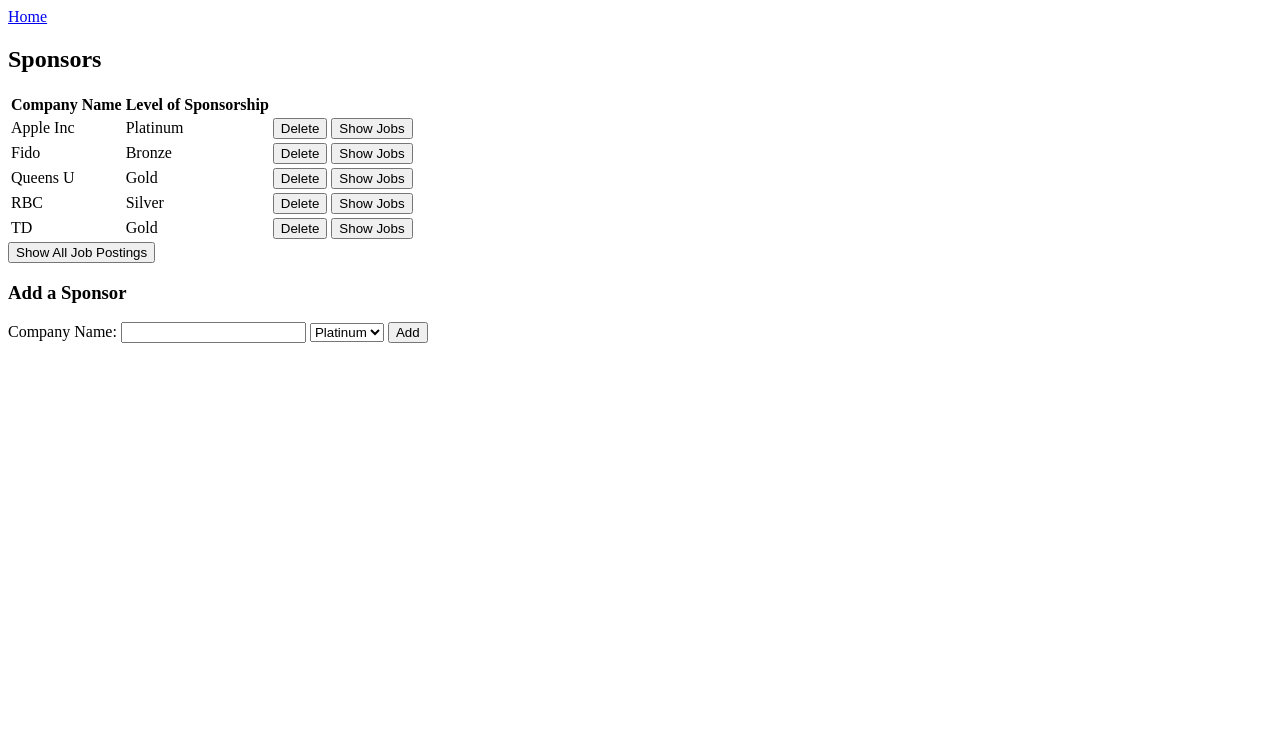
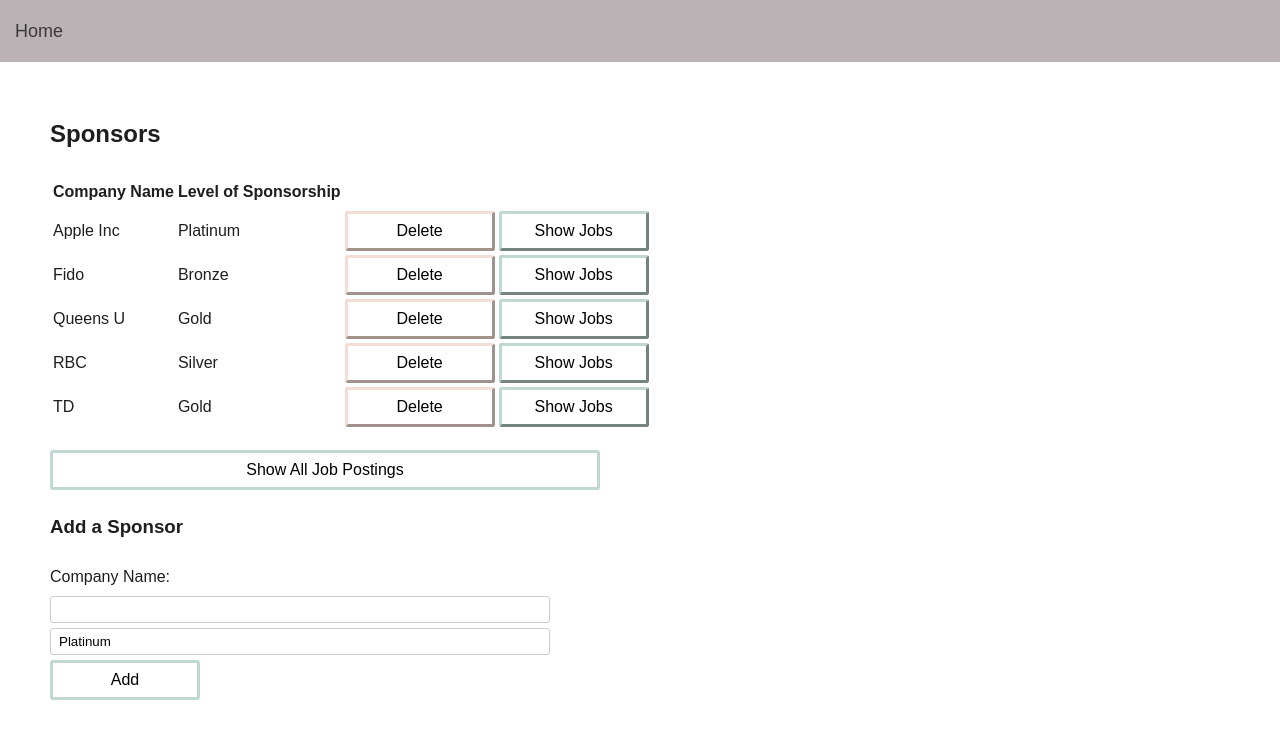
Before and after one commit to stephanykz/database_project, a PHP site: page /sponsors.php in a window 1280 px wide. Shown: the top 739 px of the page. Run offline with PHP 8.4, Linux system fonts and the light colour scheme; data comes from the database, SQL or seed files in the repository.

Commit message:
Styling finished

```diff
--- a/real_project/add_attendee.php
+++ b/real_project/add_attendee.php
@@ -34,7 +34,7 @@
         if ($stmt->execute(array(':attendee_id' => $id, ':attendee_first_name' => $firstname, ':attendee_last_name' => $lastname, ':attendee_type' => $type, ':rate' => $rate, ':email' => $email, ':phone' => $phone))) {
 		    header('Location: '.$_SERVER['REQUEST_URI']);
         } else {
-            echo 'Failed';
+            print_r($stmt->errorInfo());
         }
     } catch (PDOException $e) {
         echo "Error";
--- a/real_project/add_sponsor.php
+++ b/real_project/add_sponsor.php
@@ -26,6 +26,7 @@
     $stmt = $pdo->prepare("Insert into Sponsor_company values(:company_name, :grade, :rate, :email_allowance,:email_sent)");
       if ($stmt->execute(array(':company_name' => $company_name, ':grade' => $grade, ':rate' => $rate, ':email_allowance'=> $email_allowance,':email_sent'=>$email_sent))) {
             echo "Added";
+            header('Location: '.$_SERVER['REQUEST_URI']);
             } else {
             echo 'Failed';
             }
--- a/real_project/committees.php
+++ b/real_project/committees.php
@@ -1,8 +1,8 @@
 <?php
 include("nav.php");
 ?>
+<div class="wrapper">
 <h2>Commitees</h2>
-<ul>
 <?php
 
 echo "<p>Here is the information for all sub-committees!</p>";
@@ -39,7 +39,8 @@
         }
     ?>
   </select>
-  <input type="submit">
+  <input class="btn" type="submit">
 </form>
+      </div>
 </body>
 </html>
--- a/real_project/rooms.php
+++ b/real_project/rooms.php
@@ -1,6 +1,7 @@
 <?php
 include("nav.php");
 ?>
+<div class="wrapper">
 <h2>Hotel Rooms</h2>
 <ul>
 <?php
@@ -13,7 +14,7 @@
     ?>
     <li>
         <form action="<?php echo $_SERVER['PHP_SELF'];?>" method="post">
-            <button name="room_id" value="<?php echo $room[0]; ?>"><?php echo $room[0]; ?></button>
+            <button class="big-btn" name="room_id" value="<?php echo $room[0]; ?>"><?php echo $room[0]; ?></button>
         </form>
     </li>
 
@@ -24,5 +25,6 @@
     }
 ?>
 </ul>
+</div>
 </body>
 </html>
--- a/real_project/sponsors.php
+++ b/real_project/sponsors.php
@@ -1,6 +1,7 @@
 <?php
 include("nav.php");
 ?>
+<div class="wrapper">
 <h2>Sponsors</h2>
 <form action="<?php echo $_SERVER['PHP_SELF'];?>" method="post">
 <table>
@@ -19,8 +20,8 @@
     <tr>
         <td><?php echo $sponsor["company_name"]; ?></td>
 		<td><?php echo $sponsor["grade"]; ?></td>
-		<td><button type="submit" name="delete" value="<?php echo $sponsor["company_name"]; ?>">Delete</td>
-		<td><button type="submit" name="show_jobs" value="<?php echo $sponsor["company_name"]; ?>">Show Jobs</td>
+		<td><button class="delete-btn" type="submit" name="delete" value="<?php echo $sponsor["company_name"]; ?>">Delete</td>
+		<td><button class="btn" type="submit" name="show_jobs" value="<?php echo $sponsor["company_name"]; ?>">Show Jobs</td>
     </tr>
  <?php
     }
@@ -28,7 +29,7 @@
 </table>
 <div>
 	<form action="<?php echo $_SERVER['PHP_SELF'];?>" method="post">
-		<input type="submit" name="show_all" value="Show All Job Postings">
+		<input class='long-btn' type="submit" name="show_all" value="Show All Job Postings">
 	</form>
 <div>
 <div>
@@ -42,7 +43,7 @@
 			<option value = 'Silver'>Silver</option>
 			<option value = 'Bronze'>Bronze</option>
 		</select>
-		<input type="submit" name="submit" value="Add">
+		<input class="btn" type="submit" name="submit" value="Add">
 	</form>
 </div>
 
@@ -129,6 +130,7 @@
 	?>
 	</table>
 </div>
+</div>
 </body>
 </form>
 </html>
--- a/real_project/styles.css
+++ b/real_project/styles.css
@@ -0,0 +1,167 @@
+body {
+    font: 16px sans-serif;
+    line-height: 1.8;
+    color: #1e1e1e;
+    margin: 0;
+}
+
+div {
+    margin: 20px 0;
+}
+
+nav {
+    position: relative;
+    width: 100vw;
+    background-color: #BAB2B5;
+    font-size: 18px;
+    padding: 15px;
+}
+
+a:link, a:visited {
+    text-decoration: none;
+    color: #3A3A3A;
+}
+
+a:hover, a:active {
+    text-decoration: underline;
+}
+
+
+.wrapper {
+    margin: 50px;
+}
+
+.main-menu {
+    border-bottom-style: solid;
+    border-bottom-width: thick;
+    border-bottom-color: #BAB2B5;
+    font-size: 18px;
+}
+
+.main-menu >ul >li {
+    display: block;
+    width: 100%;
+    padding: 4px;
+    font-size: 24px;
+    border-radius: 6px;
+    background-color: #3A3A3A;
+    border-color: #3A3A3A;
+    border-width: 3px;
+    margin: 10px 0;
+
+}
+
+.main-menu >ul >li>a {
+    color: #fff;
+    text-align: center;
+}
+
+
+.breakdown {
+    border-bottom-style: solid;
+    border-bottom-width: thick;
+    border-bottom-color: #BAB2B5;
+}
+
+h1 {
+    position: relative;
+    width: 100vw;
+    background-color: #BAB2B5;
+    font-size: 18px;
+    padding: 15px;
+}
+
+ul {
+    list-style: none;
+    padding: 0;
+    margin: 0 auto;
+}
+
+li {
+    list-style: none;
+}
+
+.btn {
+    display: block;
+    width: 150px;
+    text-align: center;
+    padding: 8px;
+    font-size: 16px;
+    border-radius: 3px;
+    background-color: #fff;
+    border-color: #BFD8D2;
+    border-width: 3px;
+}
+
+.long-btn {
+    display: block;
+    width: 550px;
+    text-align: center;
+    padding: 8px;
+    font-size: 16px;
+    border-radius: 3px;
+    background-color: #fff;
+    border-color: #BFD8D2;
+    border-width: 3px;
+}
+
+.btn:hover {
+    border-color: #376E6F;
+}
+
+.delete-btn {
+    display: block;
+    width: 150px;
+    text-align: center;
+    padding: 8px;
+    font-size: 16px;
+    border-radius: 3px;
+    background-color: #fff;
+    border-color: #F4DDD4;
+    border-width: 3px;
+}
+
+.big-btn {
+    display: block;
+    width: 300px;
+    padding: 12px;
+    font-size: 24px;
+    border-radius: 6px;
+    background-color: #3A3A3A;
+    border-color: #3A3A3A;
+    border-width: 3px;
+    color: #fff;
+    margin: 10px 0;
+}
+
+.delete-btn:hover {
+    border-color: #EF9E8C;
+}
+
+input {
+    display:block;
+    border: 1px solid #ccc;
+    width: 482px;
+    border-radius: 3px;
+    overflow: hidden;
+    padding: 5px 8px;
+    box-shadow: none;
+    background: transparent;
+    background-image: none;
+    -webkit-appearance: none;
+    margin: 5px 0;
+}
+
+select {
+    display:block;
+    border: 1px solid #ccc;
+    width: 500px;
+    border-radius: 3px;
+    overflow: hidden;
+    padding: 5px 8px;
+    box-shadow: none;
+    background: transparent;
+    background-image: none;
+    -webkit-appearance: none;
+    margin: 5px 0;
+}
```
Also changed, not shown: real_project/attendees.php (+9 -7 lines), real_project/index.php (+11 -9 lines), real_project/particularSession.php (+8 -1 lines).
